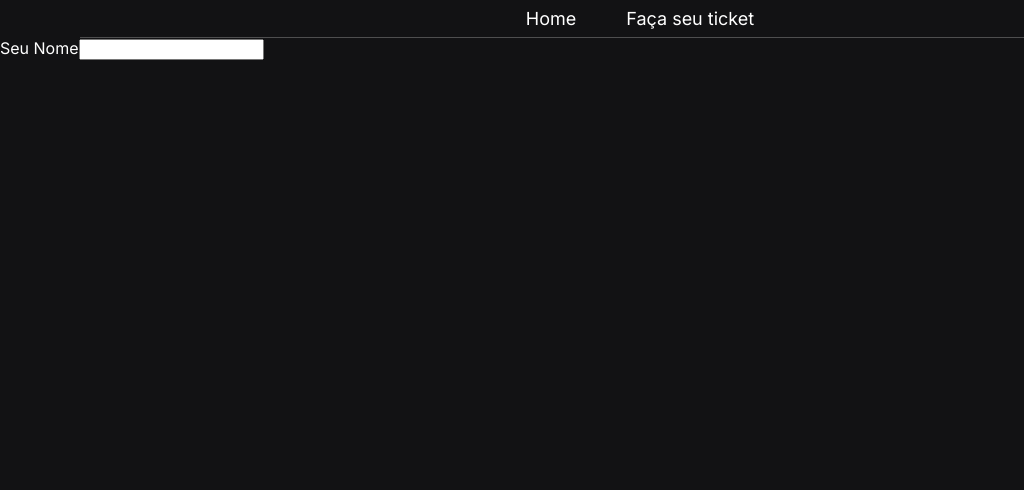
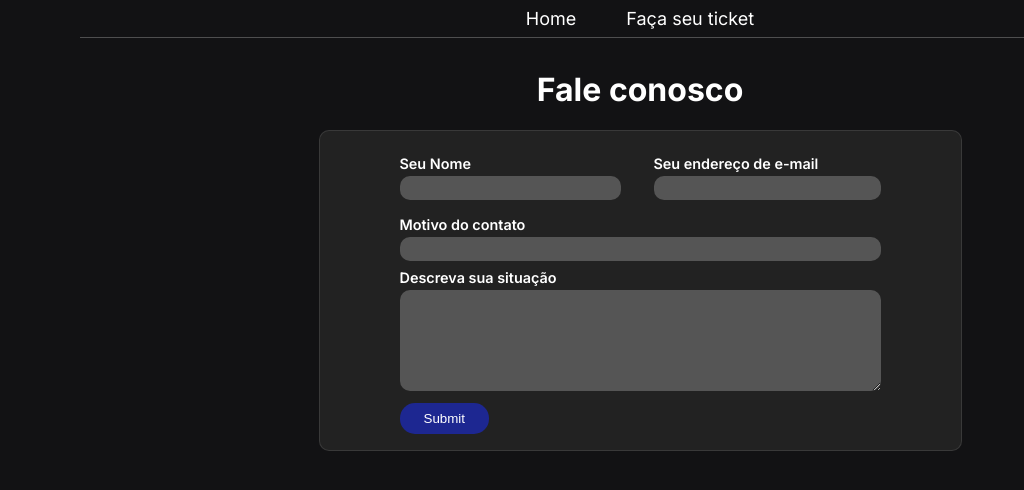
Before and after one commit to StormBreak5/ticket-sender-frontend, a Next.js app: page /Tickets in a window 1280 px wide. Shown: the top 490 px of the page, without its empty margins (0-1024 px from the left). Built offline with nearby package versions, Linux system fonts and the light colour scheme.

Commit message:
Finished Ticket page interface

```diff
--- a/pages/Tickets/index.tsx
+++ b/pages/Tickets/index.tsx
@@ -1,5 +1,5 @@
-import Head from 'next/head';
-import styles from './styles.module.scss';
+import Head from "next/head";
+import styles from "./styles.module.scss";
 
 export default function Tickets() {
   return (
@@ -8,10 +8,38 @@ export default function Tickets() {
         <title>Contato</title>
       </Head>
 
+        <h1 className={styles.title}>
+            Fale conosco
+        </h1>
+
+      <div className={styles.container}>
         <form action="send-ticket">
+          <div className={styles.formHead}>
+            <div className={styles.nameContainer}>
                 <label htmlFor="name">Seu Nome</label>
-                <input type="text" name='name' required/>
+                <input type="text" id="name" name="name" required />
+            </div>
+            <div className={styles.emailContainer}>
+                <label htmlFor="email">Seu endereço de e-mail</label>
+                <input type="text" id="email" name="email" required />
+            </div>
+          </div>
+          <div className={styles.reasonContainer}>
+            <label htmlFor="reason">Motivo do contato</label>
+            <input type="text" name="reason" id="reason" required />
+          </div>
+          <div className={styles.descriptionContainer}>
+            <label htmlFor="description">Descreva sua situação</label>
+            <textarea
+              name="description"
+              id="description"
+              cols={50}
+              rows={5}
+            ></textarea>
+          </div>
+          <input className={styles.submit} type="submit" />
         </form>
+      </div>
     </>
-    )
+  );
 }
--- a/pages/Tickets/styles.module.scss
+++ b/pages/Tickets/styles.module.scss
@@ -0,0 +1,90 @@
+.title {
+    text-align: center;
+    margin-top: 2rem;
+}
+
+.container {
+    max-width: max-content;
+    margin: 1rem auto;
+
+    display: flex;
+    justify-content: space-around;
+
+    input, label {
+        display: block;
+    }
+
+    label {
+        font-size: 0.9rem;
+        font-weight: 600;
+    }
+
+    border: 1px solid rgb(255, 255, 255, 0.1);
+    border-radius: 10px;
+
+    padding: 1rem 5rem;
+
+    background-color: #222222;
+}
+
+.formHead {
+    display: flex;
+    justify-content: space-between;
+}
+
+.nameContainer, .emailContainer, .descriptionContainer, .reasonContainer {
+    margin: 0.5rem 0;
+
+    label {
+        margin-bottom: 0.25rem;
+    }
+
+    input, textarea {
+        border-radius: 10px;
+        border: none;
+        outline: none;
+
+        font-family: 'Inter', sans-serif;
+        font-size: 0.9rem;
+
+        background-color: #555555;
+        color: #FFFFFF;
+    }
+
+    input {
+        height: 1.5rem;
+        padding: 0 0.5rem;
+    }
+
+    textarea {
+        padding: 0.5rem 0.5rem;
+    }
+}
+
+.nameContainer {
+    input {
+        width: 97.5%;
+    }
+}
+
+.reasonContainer {
+    input {
+        width: 100%;
+    }
+}
+
+.submit {
+    background-color: #1d2791;
+    color: #FFFFFF;
+    border: none;
+    padding: 0.5rem 1.5rem;
+    border-radius: 15px;
+
+    cursor: pointer;
+
+    transition: 0.2s background-color;
+}
+
+.submit:hover {
+    background-color: #0037a5;
+}
```
Lines whose indentation alone changed are shown as unchanged.
